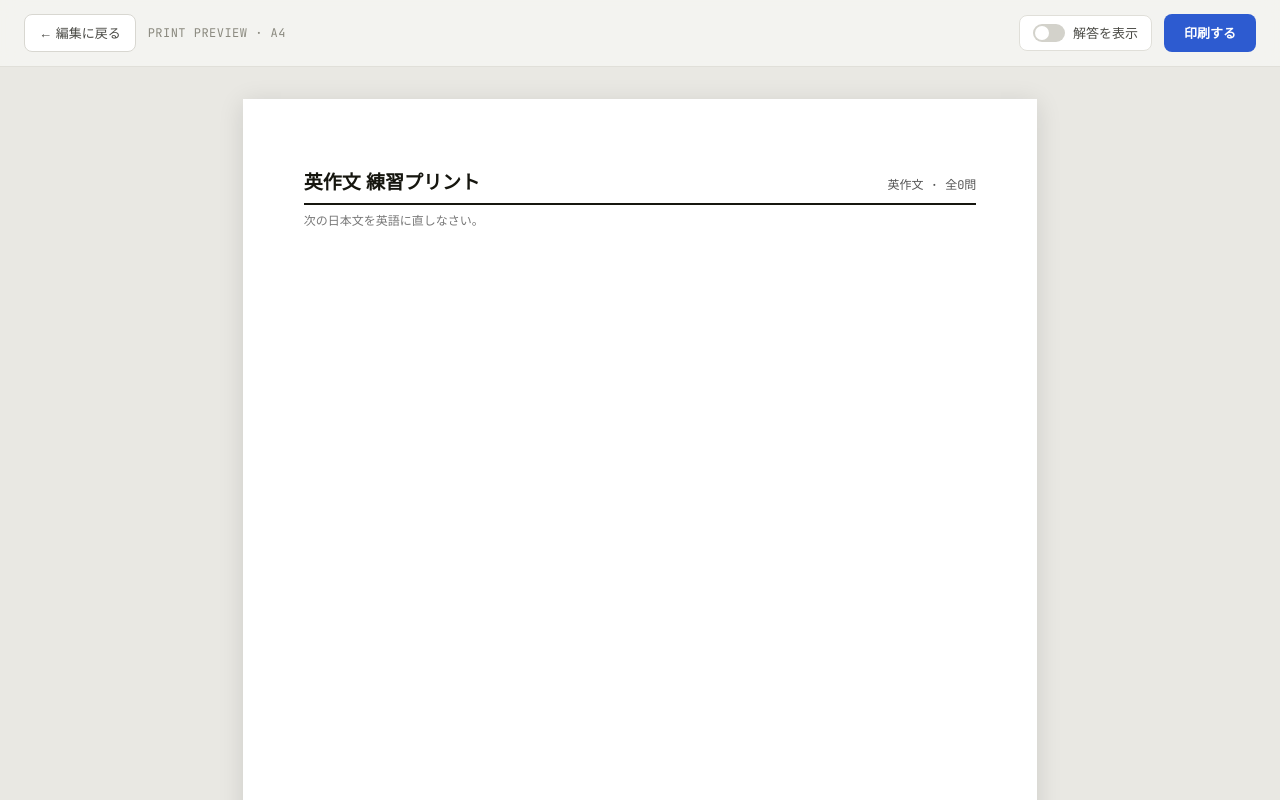
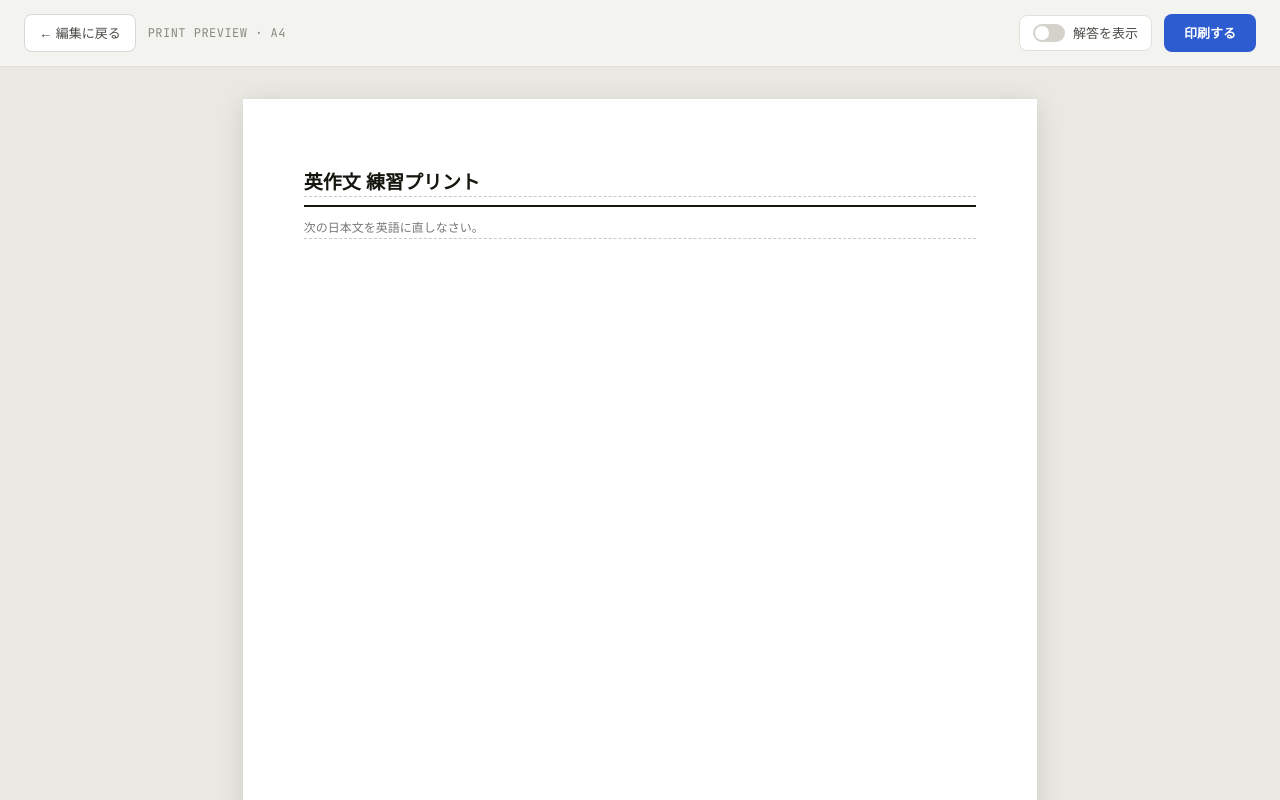
Before and after one commit to milkywaytetr4/grammar-worksheet-generator, a Next.js app: page / in a window 1280 px wide. Both pictures are taken after a click on the button "🖨 印刷プレビュー". Built offline with nearby package versions, Linux system fonts and the light colour scheme.

Commit message:
feat: ヘッダーを編集可能に

```diff
--- a/app/globals.css
+++ b/app/globals.css
@@ -43,9 +43,22 @@ textarea {
   background-clip: content-box;
 }
 
+.print-editable {
+  border-bottom: 1px dashed #c9c9c0 !important;
+}
+.print-editable:focus {
+  border-bottom: 1px dashed #2d5bd0 !important;
+}
+
 @media print {
   .no-print {
     display: none !important;
+  }
+  .print-editable {
+    border-bottom: none !important;
+  }
+  .print-editable::placeholder {
+    color: transparent !important;
   }
   .print-root {
     position: static !important;
--- a/app/page.tsx
+++ b/app/page.tsx
@@ -22,6 +22,8 @@ export default function Home() {
   const [editingId, setEditingId] = useState<string | null>(null);
   const [editDraft, setEditDraft] = useState({ japanese: "", answer: "" });
   const [printMode, setPrintMode] = useState(false);
+  const [title, setTitle] = useState("英作文 練習プリント");
+  const [instruction, setInstruction] = useState("次の日本文を英語に直しなさい。");
   const [dragId, setDragId] = useState<string | null>(null);
   const [loading, setLoading] = useState(false);
   const [error, setError] = useState<string | null>(null);
@@ -339,16 +341,42 @@ export default function Home() {
                 marginBottom: 6,
               }}
             >
-              <div style={{ fontSize: 19, fontWeight: 700 }}>
-                英作文 練習プリント
-              </div>
-              <div style={{ fontFamily: MONO, fontSize: 12, color: "#555" }}>
-                英作文 · 全{problems.length}問
-              </div>
+              <input
+                type="text"
+                value={title}
+                onChange={(e) => setTitle(e.target.value)}
+                placeholder="タイトルを入力"
+                className="print-editable"
+                style={{
+                  fontSize: 19,
+                  fontWeight: 700,
+                  border: "none",
+                  outline: "none",
+                  background: "transparent",
+                  color: "inherit",
+                  flex: 1,
+                  minWidth: 0,
+                  padding: "0 0 1px",
+                }}
+              />
             </div>
-            <div style={{ fontSize: 12, color: "#777", marginBottom: 22 }}>
-              次の日本文を英語に直しなさい。
-            </div>
+            <input
+              type="text"
+              value={instruction}
+              onChange={(e) => setInstruction(e.target.value)}
+              placeholder="問題文を入力"
+              className="print-editable"
+              style={{
+                fontSize: 12,
+                color: "#777",
+                marginBottom: 22,
+                border: "none",
+                outline: "none",
+                background: "transparent",
+                width: "100%",
+                padding: "2px 0",
+              }}
+            />
             {problems.map((p, i) => (
               <div
                 key={p.id}
```
